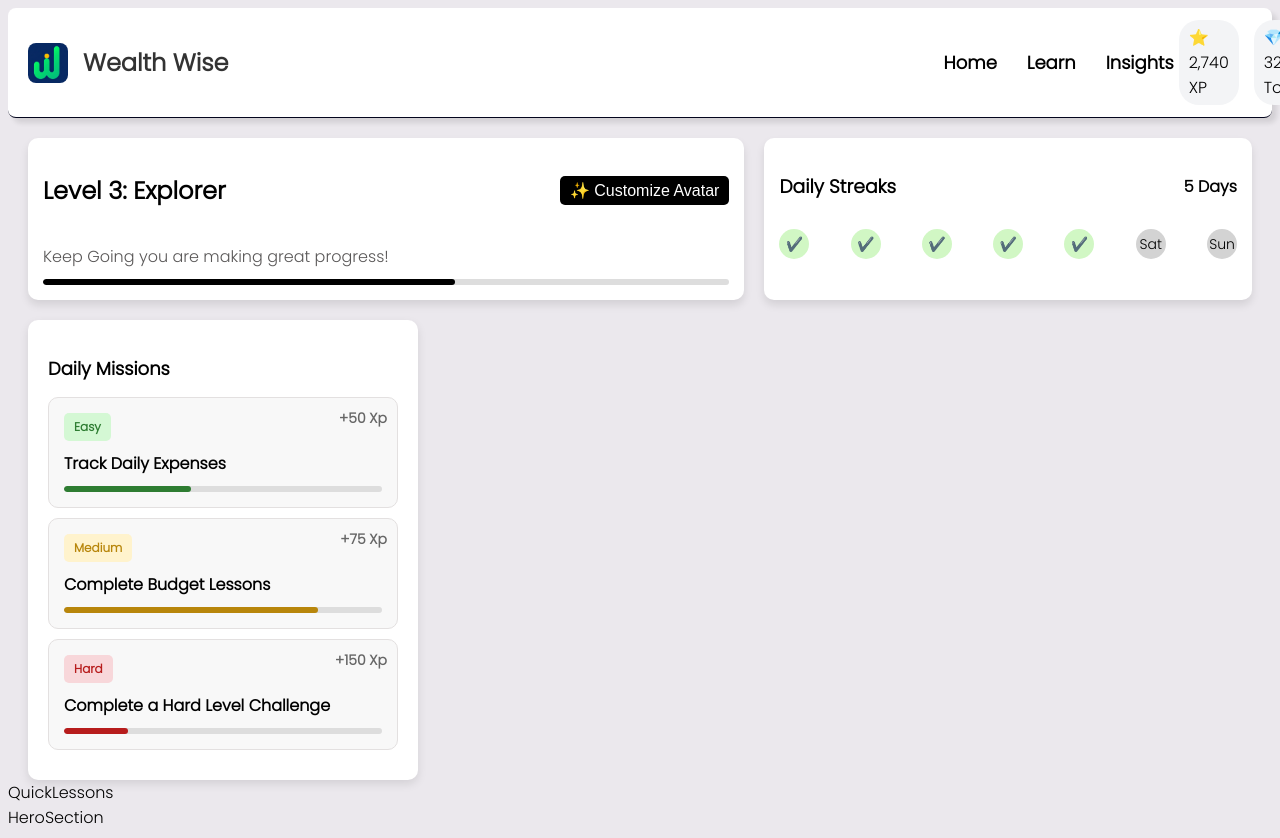
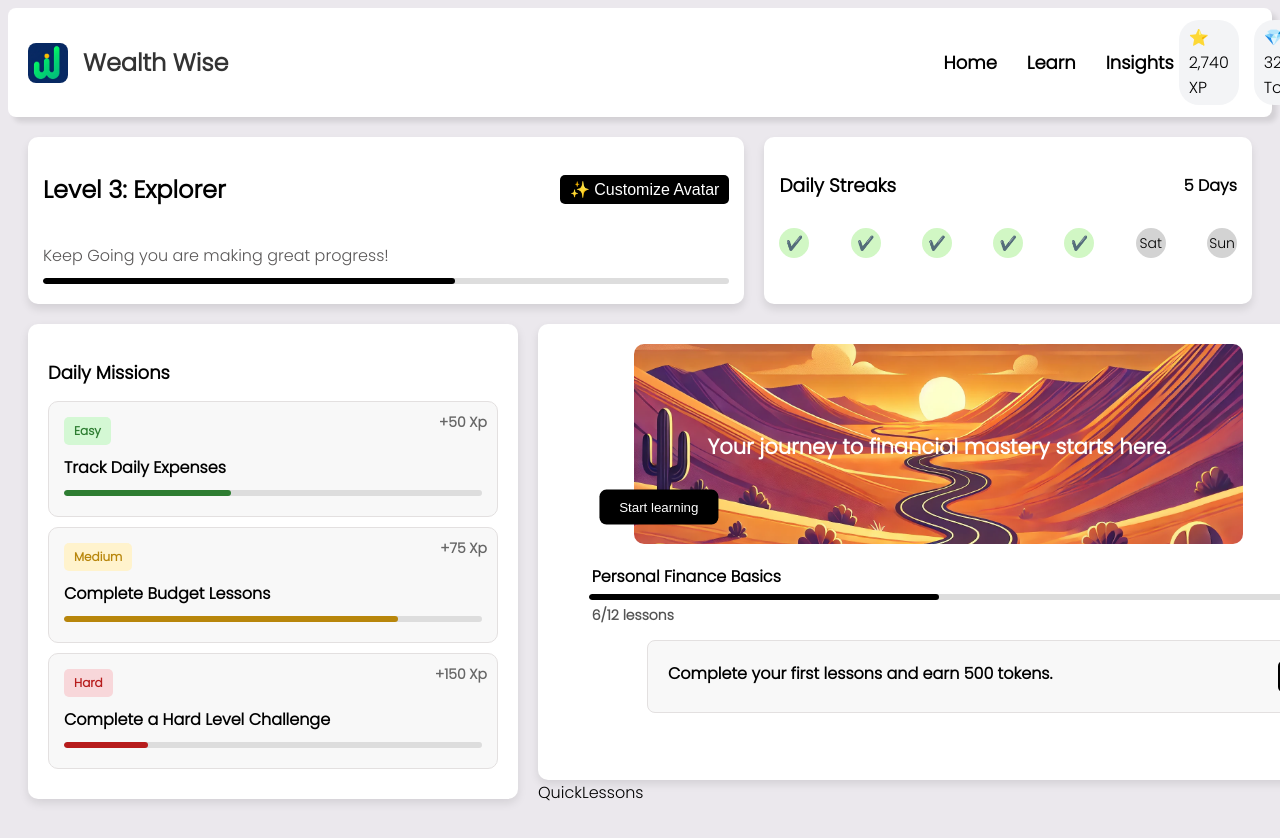
Before and after one commit to aditiarya37/WealthWise, a React (Vite) app: page / in a window 1280 px wide. Shown: the top 838 px of the page. After the commit the page ends 813 px from the top, so only its background shows below. Built offline with nearby package versions, Linux system fonts and the light colour scheme.

Commit message:
added the hero section

```diff
--- a/src/App.jsx
+++ b/src/App.jsx
@@ -1,9 +1,7 @@
 import { useState } from 'react'
 import NavBar from './components/NavBar.jsx'
-import HeroSection from './components/HeroSection.jsx'
 import Dashboard from './components/Dashboard.jsx'
-import CourseProgress from './components/CourseProgress.jsx'
-import QuickLessons from './components/QuickLessons.jsx'
+import MainBody from './components/MainBody.jsx'
 
 function App() {
   const [count, setCount] = useState(0)
@@ -12,9 +10,7 @@ function App() {
     <>
       <NavBar />
       <Dashboard />
-      <CourseProgress />
-      <QuickLessons />
-      <HeroSection />
+      <MainBody />
     </>
   )
 }
--- a/src/components/CourseProgress.css
+++ b/src/components/CourseProgress.css
@@ -3,8 +3,7 @@
     padding: 20px;
     border-radius: 10px;
     box-shadow: 0 4px 10px rgba(0, 0, 0, 0.1);
-    width: 350px;
-    margin-left: 20px;
+    width: 450px;
   }
 
   .title {
--- a/src/components/Dashboard.css
+++ b/src/components/Dashboard.css
@@ -2,7 +2,7 @@
 .dashboard-container {
     display: flex;
     gap: 20px;
-    padding: 20px;
+    padding: 20px 20px 0px 20px;
   }
 
   /* Level Progress Card */
--- /dev/null
+++ b/src/components/HeroSection.css
@@ -0,0 +1,146 @@
+/* Make the main layout take up the full page */
+.main-container {
+    display: flex;
+    width: 100vw;
+    height: 100vh; /* Full viewport height */
+}
+
+/* Hero Section - Covers 70% of the page width */
+.hero-section {
+    flex: 1; /* Takes remaining space */
+    width: 59.5vw; /* Explicitly set to 70% of the viewport width */
+    height: 52vh; /* Full height */
+    background: white;
+    padding: 20px;
+    border-radius: 10px;
+    box-shadow: 0 4px 8px rgba(0, 0, 0, 0.1);
+    text-align: center;
+    position: relative;
+}
+
+/* Expand Button - Top Right */
+.expand-btn {
+    position: absolute;
+    top: 10px;
+    right: 20px;
+    background: none;
+    border: none;
+    font-size: 35px;
+    cursor: pointer;
+}
+
+/* Hero Image Container */
+.hero-image-container {
+    position: relative;
+    width: 100%;
+    display: flex;
+    justify-content: center;
+}
+
+/* Hero Image - Covers 80% */
+.hero-image {
+    width: 80%; /* Only covers 80% of the container */
+    max-width: 800px;
+    height: 200px;
+    object-fit: cover;
+    border-radius: 10px;
+}
+
+/* Hero Overlay - Smaller Text */
+.hero-overlay {
+    position: absolute;
+    top: 50%;
+    left: 50%;
+    transform: translate(-50%, -50%);
+    text-align: center;
+    color: white;
+    font-size: 14px; /* Reduced font size */
+    font-weight: bold;
+    width: 70%;
+    margin-top: 25px;
+}
+
+/* Start Learning Button - Left Aligned */
+.start-learning-btn {
+    background: black;
+    color: white;
+    padding: 10px 20px;
+    border: none;
+    border-radius: 7px;
+    cursor: pointer;
+    margin-top: 10px;
+    margin-left: -560px;
+    text-align: left; /* Left align */
+    display: inline-block;
+}
+
+/* Progress Section */
+.progress-section {
+    margin-top: 20px;
+    text-align: center;
+}
+
+/* Progress Title */
+.progress-title {
+    font-size: 16px;
+    font-weight: bold;
+    display: block;
+    margin-right: 505px;
+    margin-bottom: 5px;
+}
+
+/* Progress Bar */
+.progress-bar {
+    width: 100%;
+    max-width: 700px;
+    height: 8px;
+    background: lightgray;
+    border-radius: 5px;
+    margin: 5px auto;
+    overflow: hidden;
+}
+
+/* Progress Fill */
+.progress-fill {
+    height: 100%;
+    background: black;
+    border-radius: 5px;
+    transition: width 0.5s ease-in-out;
+}
+
+/* Progress Text */
+.progress-text {
+    font-size: 14px;
+    font-weight: 600;
+    margin-top: 5px;
+    margin-right: 612px;
+    color: rgb(84, 84, 84);
+}
+
+/* Start Now Button */
+
+.start-now-btn-container {
+    display: flex;
+    justify-content: space-between;
+    margin-left: 89px;
+    width: 690px;
+    background-color: #f8f8f8;
+    padding: 20px;
+    border: 1px solid #e3e0e0;
+    border-radius: 8px;
+}
+
+.start-now-btn-title {
+    font-weight: 600;
+}
+
+.start-now-btn {
+    background: black;
+    color: white;
+    padding: 8px 12px;
+    border: none;
+    border-radius: 5px;
+    cursor: pointer;
+    display: block;
+    /* margin: 10px auto; */
+}
--- a/src/components/HeroSection.jsx
+++ b/src/components/HeroSection.jsx
@@ -1,9 +1,36 @@
-import React from 'react'
+import React from "react";
+import "./HeroSection.css";
+import courseBG from "../assets/CourseBg.webp";
 
 const HeroSection = () => {
   return (
-    <div>HeroSection</div>
-  )
-}
+    <div className="hero-section">
+      {/* Expand Button */}
+      <button className="expand-btn">⛶</button>
 
-export default HeroSection
+      {/* Hero Image Section */}
+      <div className="hero-image-container">
+        <img src={courseBG} alt="Hero" className="hero-image" />
+        <div className="hero-overlay">
+          <h2>Your journey to financial mastery starts here.</h2>
+          <button className="start-learning-btn">Start learning</button>
+        </div>
+      </div>
+
+      {/* Progress Bar Section */}
+      <div className="progress-section">
+        <span className="progress-title">Personal Finance Basics</span>
+        <div className="progress-bar">
+          <div className="progress-fill" style={{ width: "50%" }}></div>
+        </div>
+        <p className="progress-text">6/12 lessons</p>
+        <div className="start-now-btn-container">
+            <span className="start-now-btn-title">Complete your first lessons and earn   500 tokens.</span>
+            <button className="start-now-btn">Start now</button>
+        </div>
+      </div>
+    </div>
+  );
+};
+
+export default HeroSection;
--- /dev/null
+++ b/src/components/MainBody.css
@@ -0,0 +1,16 @@
+.dashboard-container {
+    display: flex;
+    gap: 20px;
+    padding: 20px 0px 20px 20px;
+  }
+
+  .left-section {
+    width: 30%;
+  }
+
+  .right-section {
+    width: 70%;
+    display: flex;
+    flex-direction: column;
+    gap: 20px;
+  }
--- /dev/null
+++ b/src/components/MainBody.jsx
@@ -0,0 +1,24 @@
+import React from "react";
+import HeroSection from "./HeroSection";
+import CourseProgress from "./CourseProgress";
+import QuickLessons from "./QuickLessons";
+import "./Dashboard.css";
+
+const Dashboard = () => {
+  return (
+    <div className="dashboard-container">
+      {/* Left Side - Course Progress */}
+      <div className="left-section">
+        <CourseProgress />
+      </div>
+
+      {/* Right Side - Hero and Quick Lessons */}
+      <div className="right-section">
+        <HeroSection />
+        <QuickLessons />
+      </div>
+    </div>
+  );
+};
+
+export default Dashboard;
--- a/src/components/NavBar.css
+++ b/src/components/NavBar.css
@@ -7,7 +7,7 @@
     box-shadow: 5px 5px 5px rgba(0, 0, 0, 0.1);
     padding: 12px 20px;
     border-radius: 8px;
-    border-bottom: 1px solid #03051d;
+    /* border-bottom: 1px solid #03051d; */
   }
 
   /* Logo Styling */
```
Also changed, not shown: src/assets/CourseBg.webp (added).
